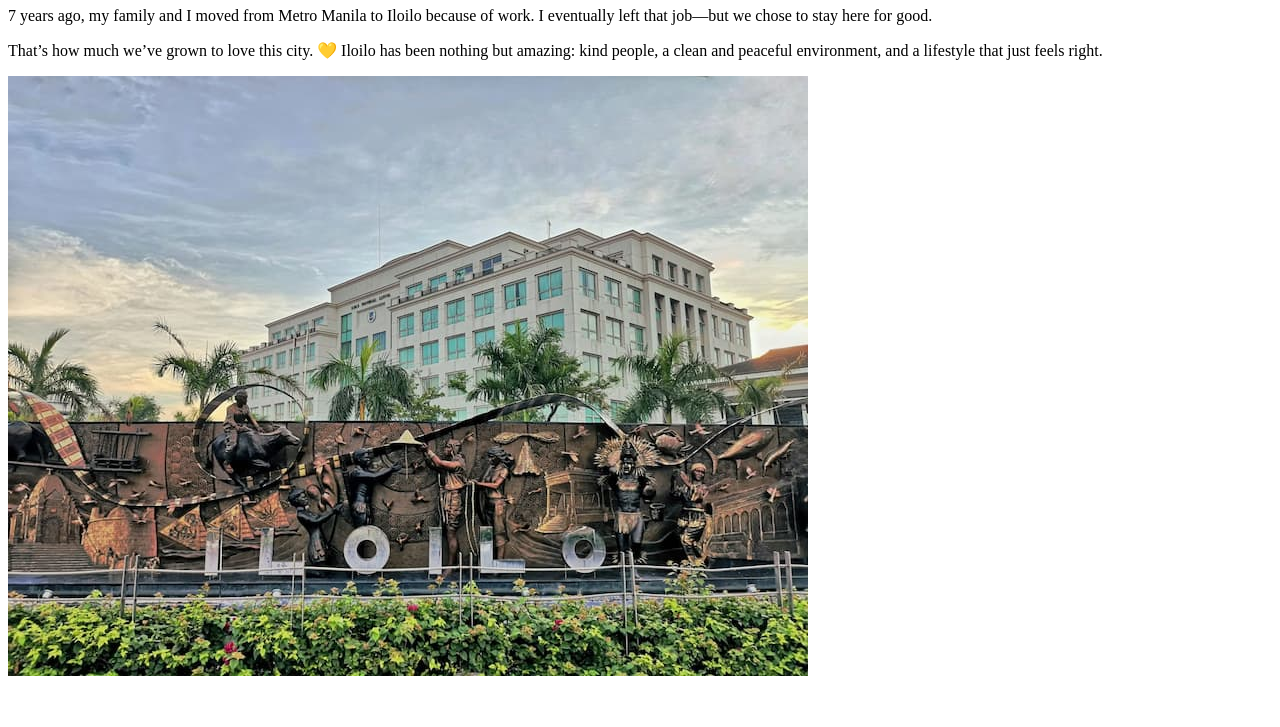
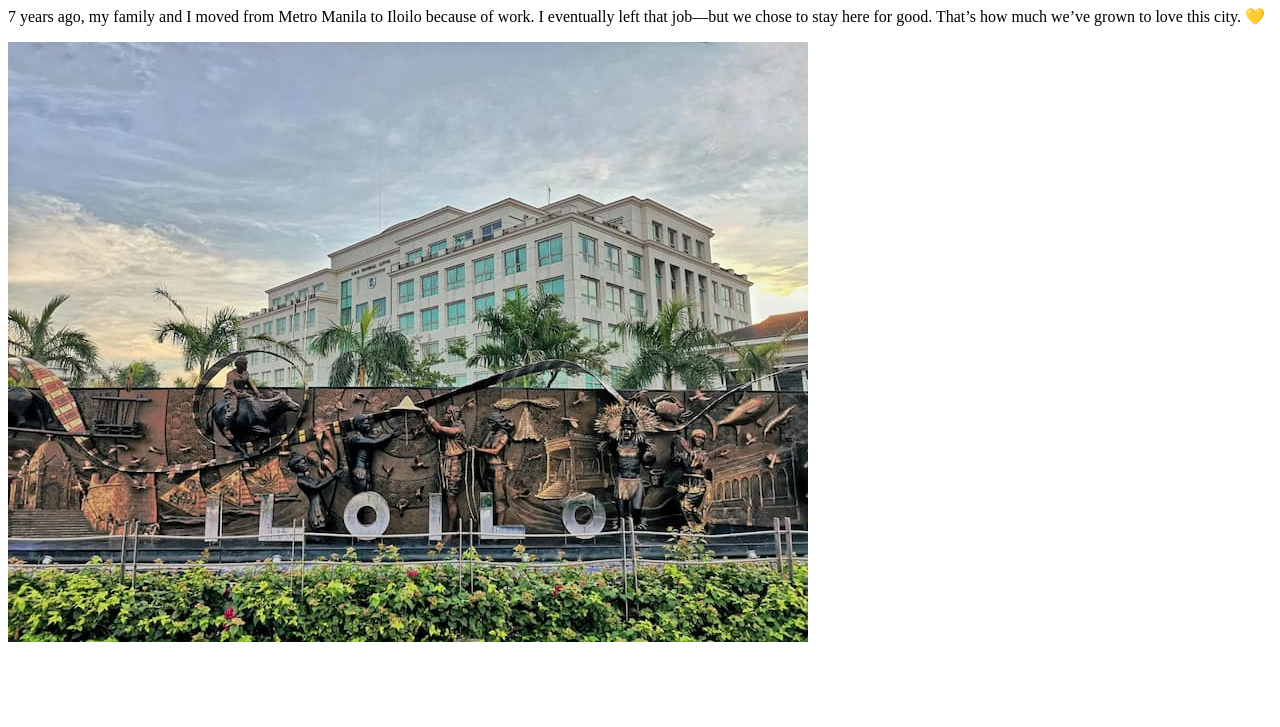
Before and after one commit to spens30/wdd130, a plain HTML site: page week01/favorite-city.html in a window 1280 px wide. Shown: the part 73-800 px from the top of the page. Drawn offline with Linux system fonts and the light colour scheme.

Commit message:
Refactor code structure for improved readability and maintainability

```diff
--- a/week01/favorite-city.html
+++ b/week01/favorite-city.html
@@ -10,10 +10,7 @@
 <body>
     <h1>My Favorite City</h1>
     <p>7 years ago, my family and I moved from Metro Manila to Iloilo because of work. I eventually left that job—but we
-        chose to stay here for good. </p>
-
-    <p>That’s how much we’ve grown to love this city. 💛 Iloilo has been nothing but amazing: kind people, a clean and
-        peaceful environment, and a lifestyle that just feels right.</p>
+        chose to stay here for good. That’s how much we’ve grown to love this city. 💛</p>
 
     <img src="images/iloilo-city.jpg" alt="Iloilo City">
 </body>
```
